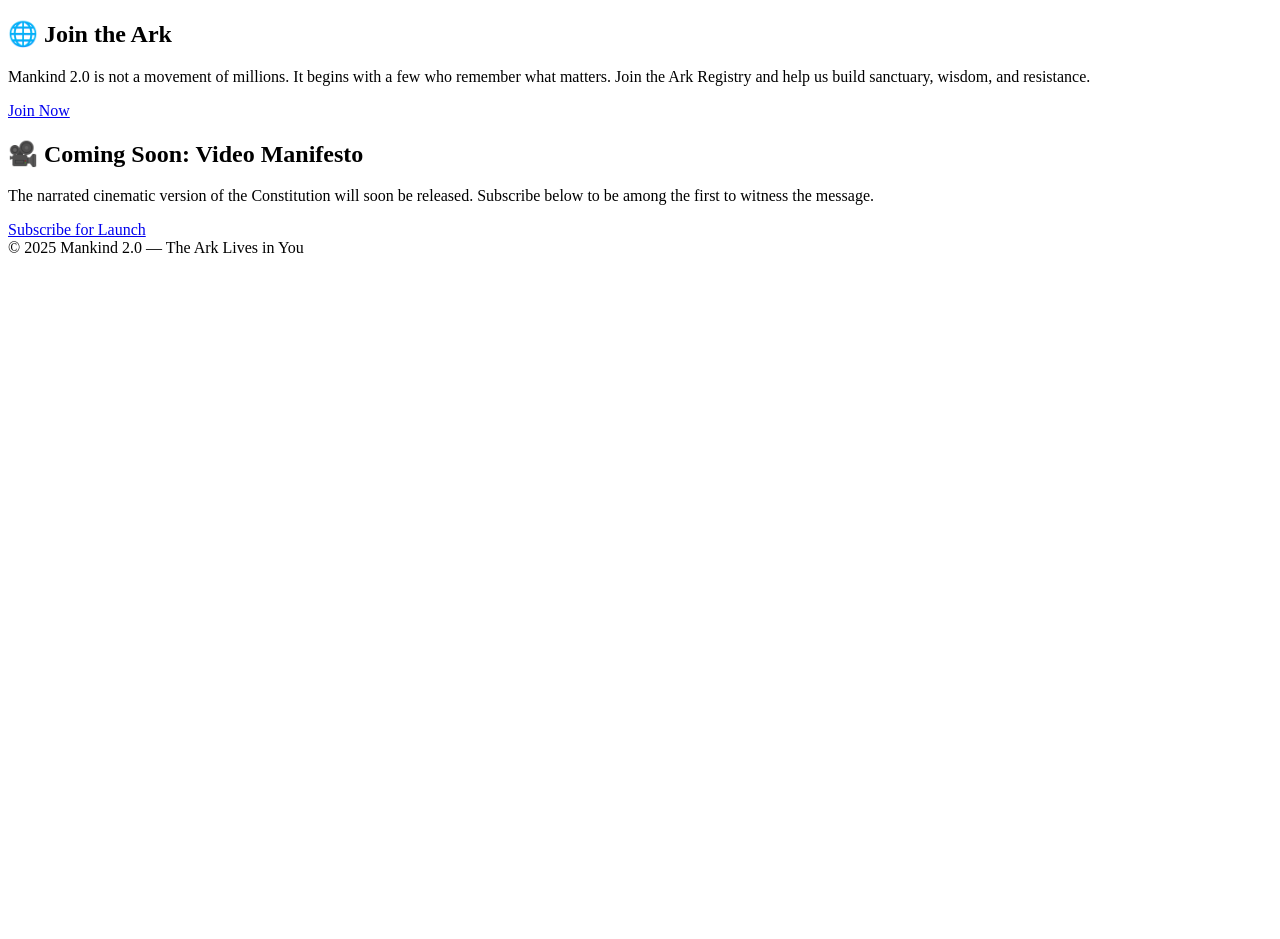
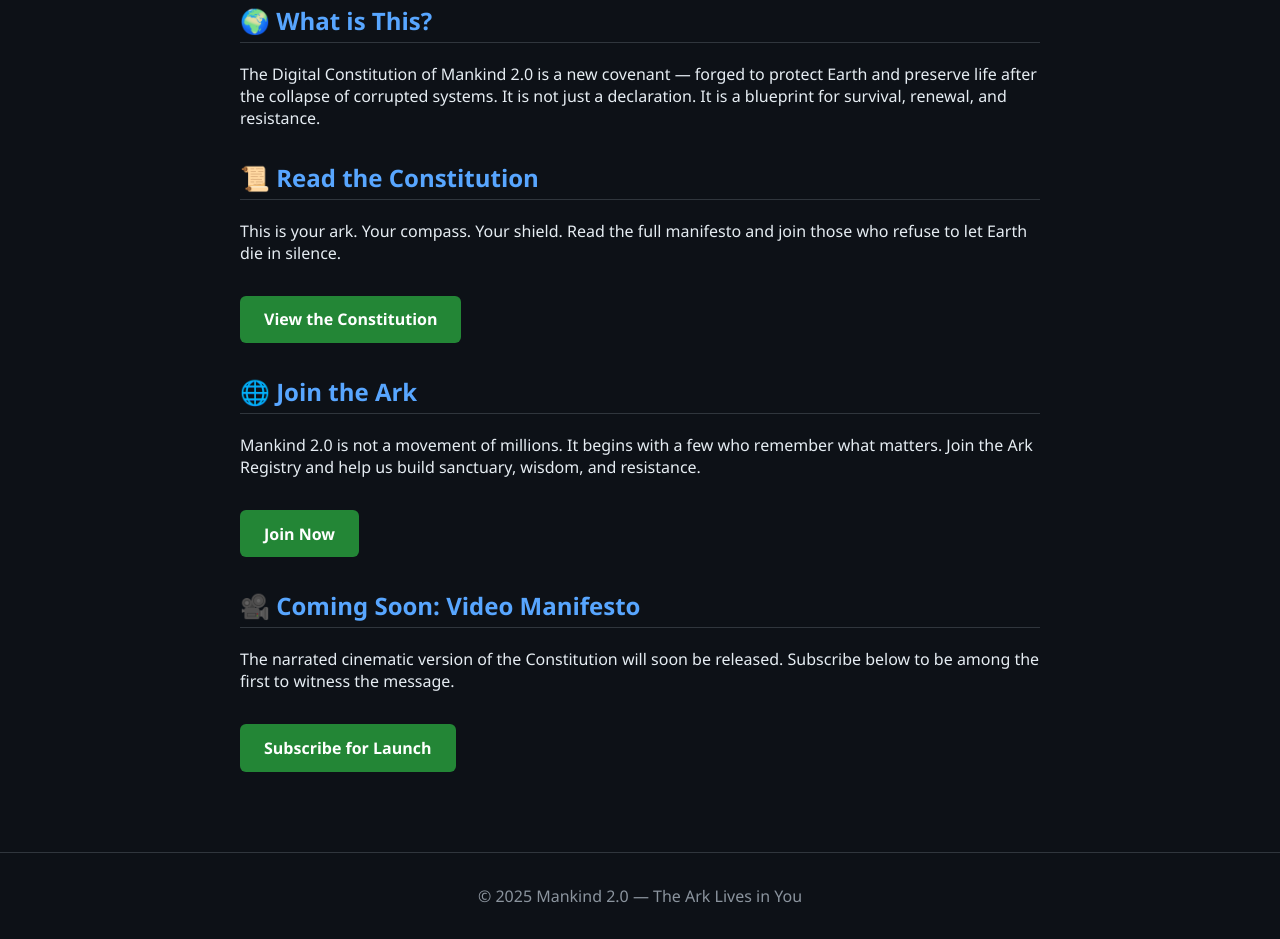
Before and after one commit to topflite2673/mankind2-constitution, a plain HTML site: page index.html in a window 1280 px wide. Shown: the part 237-1176 px from the top of the page. Before the commit the page ends 800 px from the top, so only its background shows below. Drawn offline with Linux system fonts and the light colour scheme.

Commit message:
index.html

```diff
--- a/index.html
+++ b/index.html
@@ -1,7 +1,93 @@
-Mankind 2.0 — Digital Constitution body { font-family: 'Segoe UI', sans-serif; background-color: #0d1117; color: #e6edf3; margin: 0; padding: 0; } header { background-color: #161b22; padding: 2rem; text-align: center; } header h1 { margin: 0; font-size: 2.5rem; } header p { margin-top: 0.5rem; font-size: 1.2rem; color: #8b949e; } main { max-width: 800px; margin: 2rem auto; padding: 1rem; } section { margin-bottom: 2rem; } h2 { color: #58a6ff; border-bottom: 1px solid #30363d; padding-bottom: 0.3rem; } a.button { display: inline-block; margin-top: 1rem; padding: 0.8rem 1.5rem; background-color: #238636; color: white; text-decoration: none; border-radius: 6px; font-weight: bold; } footer { text-align: center; padding: 2rem; color: #8b949e; border-top: 1px solid #30363d; margin-top: 2rem; }
-Mankind 2.0
-The Digital Constitution for a Reborn Humanity
-🌍 What is This?
-The Digital Constitution of Mankind 2.0 is a new covenant — forged to protect Earth and preserve life after the collapse of corrupted systems. It is not just a declaration. It is a blueprint for survival, renewal, and resistance.
-<section> <h2>📜 Read the Constitution</h2> <p> This is your ark. Your compass. Your shield. Read the full manifesto and join those who refuse to let Earth die in silence. </p> <a class="button" href="constitution.html">View the Constitution</a> </section> <section> <h2>🌐 Join the Ark</h2> <p> Mankind 2.0 is not a movement of millions. It begins with a few who remember what matters. Join the Ark Registry and help us build sanctuary, wisdom, and resistance. </p> <a class="button" href="#">Join Now</a> </section> <section> <h2>🎥 Coming Soon: Video Manifesto</h2> <p> The narrated cinematic version of the Constitution will soon be released. Subscribe below to be among the first to witness the message. </p> <a class="button" href="#">Subscribe for Launch</a> </section>
-© 2025 Mankind 2.0 — The Ark Lives in You
+<!DOCTYPE html>
+<html lang="en">
+<head>
+  <meta charset="UTF-8" />
+  <meta name="viewport" content="width=device-width, initial-scale=1.0" />
+  <title>Mankind 2.0 — Digital Constitution</title>
+  <style>
+    body {
+      font-family: 'Segoe UI', sans-serif;
+      background-color: #0d1117;
+      color: #e6edf3;
+      margin: 0;
+      padding: 0;
+    }
+    header {
+      background-color: #161b22;
+      padding: 2rem;
+      text-align: center;
+    }
+    header h1 {
+      margin: 0;
+      font-size: 2.5rem;
+    }
+    header p {
+      margin-top: 0.5rem;
+      font-size: 1.2rem;
+      color: #8b949e;
+    }
+    main {
+      max-width: 800px;
+      margin: 2rem auto;
+      padding: 1rem;
+    }
+    section {
+      margin-bottom: 2rem;
+    }
+    h2 {
+      color: #58a6ff;
+      border-bottom: 1px solid #30363d;
+      padding-bottom: 0.3rem;
+    }
+    a.button {
+      display: inline-block;
+      margin-top: 1rem;
+      padding: 0.8rem 1.5rem;
+      background-color: #238636;
+      color: white;
+      text-decoration: none;
+      border-radius: 6px;
+      font-weight: bold;
+    }
+    footer {
+      text-align: center;
+      padding: 2rem;
+      color: #8b949e;
+      border-top: 1px solid #30363d;
+      margin-top: 2rem;
+    }
+  </style>
+</head>
+<body>
+  <header>
+    <h1>Mankind 2.0</h1>
+    <p>The Digital Constitution for a Reborn Humanity</p>
+  </header>
+  <main>
+    <section>
+      <h2>🌍 What is This?</h2>
+      <p>
+        The Digital Constitution of Mankind 2.0 is a new covenant — forged to protect Earth and preserve life after the collapse of corrupted systems. It is not just a declaration. It is a blueprint for survival, renewal, and resistance.
+      </p>
+    </section>
+    <section>
+      <h2>📜 Read the Constitution</h2>
+      <p>This is your ark. Your compass. Your shield. Read the full manifesto and join those who refuse to let Earth die in silence.</p>
+      <a class="button" href="constitution.html">View the Constitution</a>
+    </section>
+    <section>
+      <h2>🌐 Join the Ark</h2>
+      <p>Mankind 2.0 is not a movement of millions. It begins with a few who remember what matters. Join the Ark Registry and help us build sanctuary, wisdom, and resistance.</p>
+      <a class="button" href="#">Join Now</a>
+    </section>
+    <section>
+      <h2>🎥 Coming Soon: Video Manifesto</h2>
+      <p>The narrated cinematic version of the Constitution will soon be released. Subscribe below to be among the first to witness the message.</p>
+      <a class="button" href="#">Subscribe for Launch</a>
+    </section>
+  </main>
+  <footer>
+    © 2025 Mankind 2.0 — The Ark Lives in You
+  </footer>
+</body>
+</html>
```
